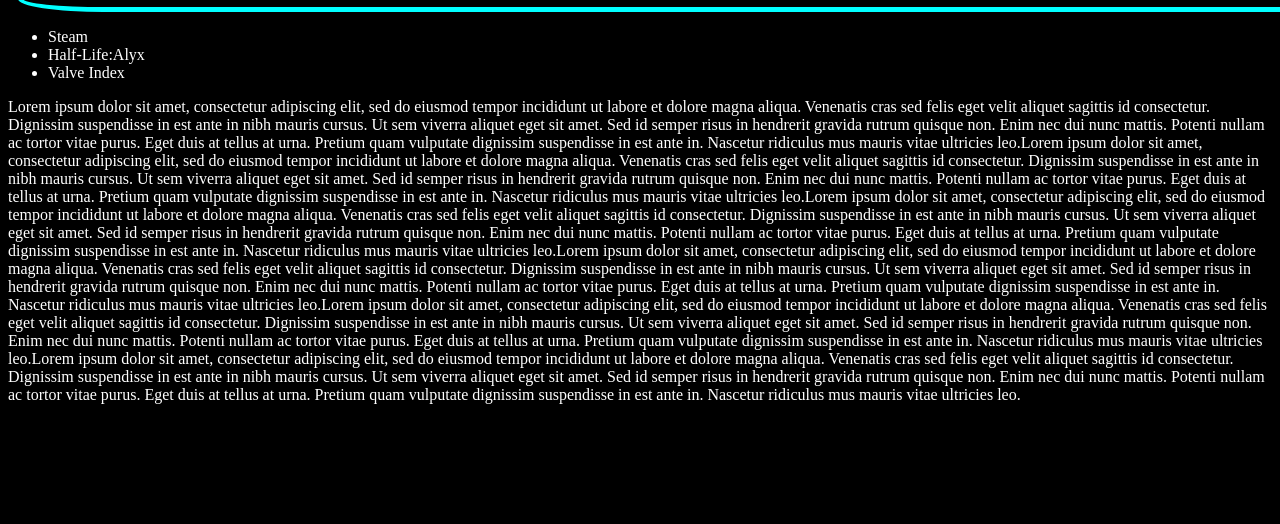
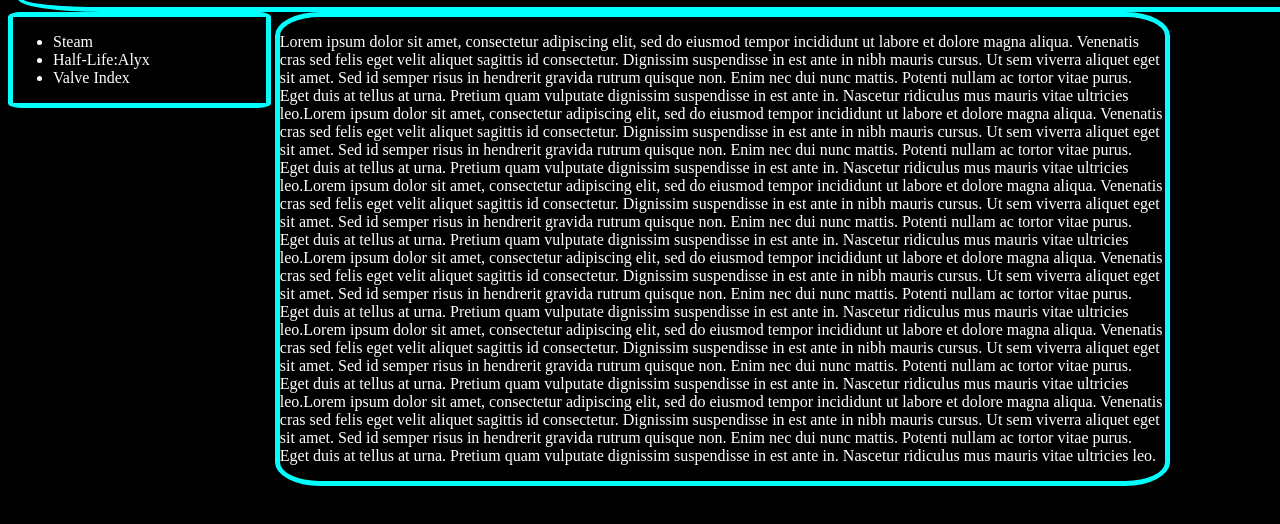
Before and after one commit to FTopForT/Va, a plain HTML site: page index.html in a window 1280 px wide. Shown: the part 256-780 px from the top of the page. Drawn offline with Linux system fonts and the light colour scheme.

Commit message:
Update style.css

```diff
--- a/style.css
+++ b/style.css
@@ -23,3 +23,16 @@ body {
     margin-left: 200px;
     font-size: 50px;
 }
+.side-menu{
+    display: inline-block;
+    width: 20%;
+    vertical-align: top;
+    border: 5px solid cyan;
+    border-radius: 5%;
+}
+.main {
+    display: inline-block;
+    width: 70%;
+    border: 5px solid cyan;
+    border-radius: 5%;
+}
```
